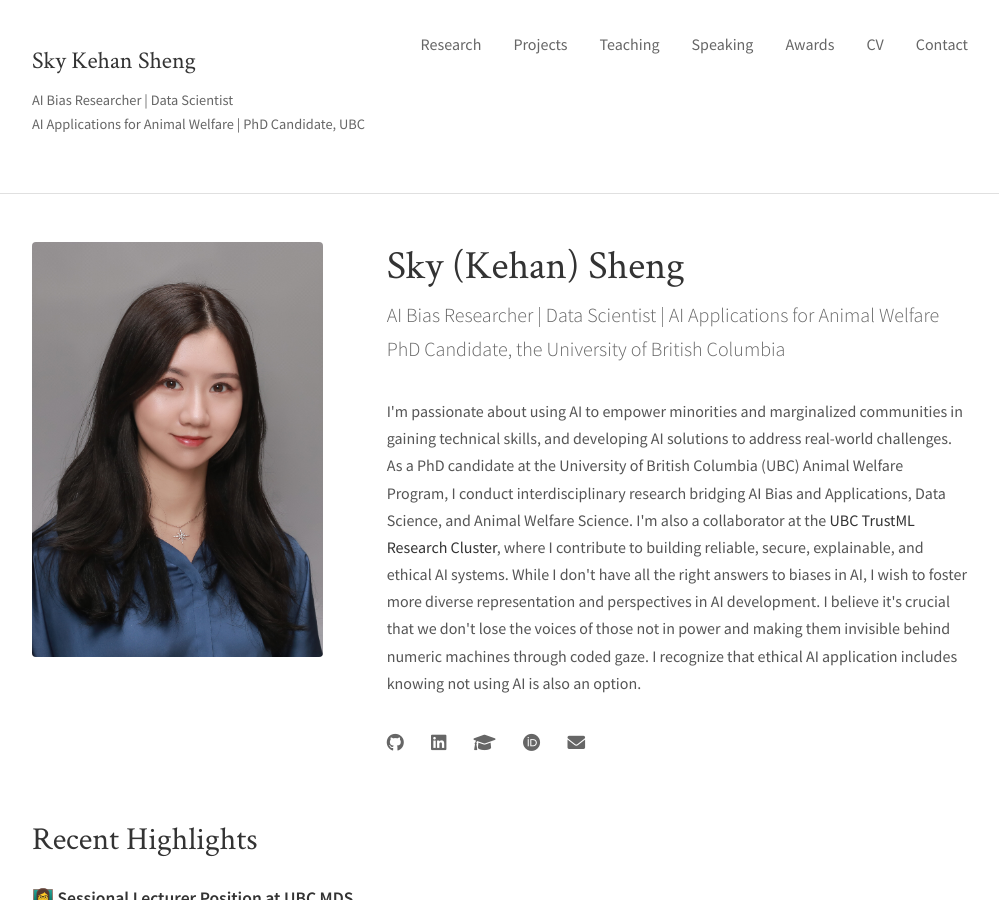
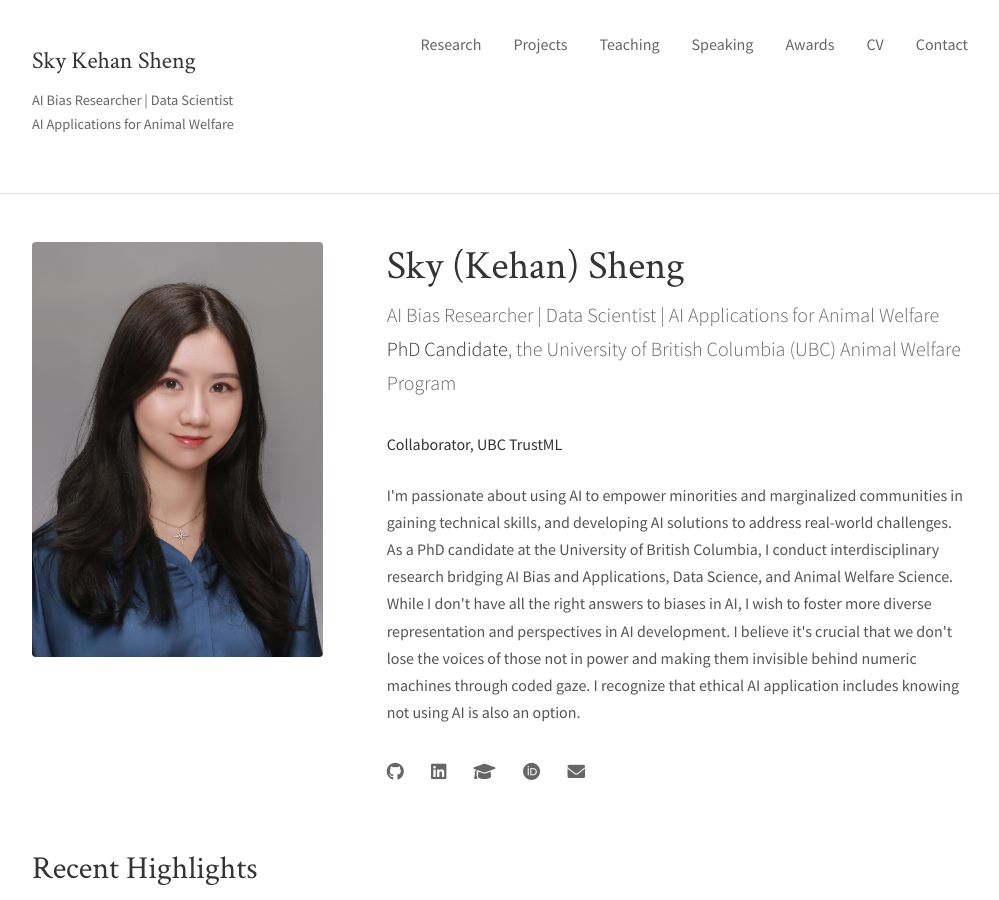
Before and after one commit to skysheng7/skysheng7.github.io, a Jekyll site: the page built from index.html, in a window 1280 px wide and 900 px high. Shown: the whole window, without its empty margins (140-1139 px from the left). Built offline with Jekyll 4.4.1, drawn with Linux system fonts in a browser that asks for light colours.

Commit message:
updatae title

```diff
--- a/_config.yml
+++ b/_config.yml
@@ -1,6 +1,6 @@
 # Site Settings
 title: "Sky Kehan Sheng "
-description: "AI Bias Researcher | Data Scientist <br> AI Applications for Animal Welfare | PhD Candidate, UBC"
+description: "AI Bias Researcher | Data Scientist <br> AI Applications for Animal Welfare"
 url: "https://skysheng7.github.io"
 repository: "skysheng7/skysheng7.github.io"
 
--- a/index.html
+++ b/index.html
@@ -12,10 +12,11 @@ description: "Sky Sheng - PhD Candidate at UBC specializing in AI bias and Appli
     <div class="hero-content">
         <h1>Sky (Kehan) Sheng</h1>
         <p class="hero-subtitle">AI Bias Researcher | Data Scientist | AI Applications for Animal Welfare <br>
-            PhD Candidate, the University of British Columbia</p>
+            <a href="https://awp.landfood.ubc.ca/people/graduate-students/kehan-sheng/" target="_blank">PhD Candidate</a>, the University of British Columbia (UBC) Animal Welfare Program</p>
+            <a href="https://trustml.ubc.ca/profiles/sky-sheng" target="_blank">Collaborator</a>, UBC TrustML</p>
 
         <div class="hero-description">
-            <p>I'm passionate about using AI to empower minorities and marginalized communities in gaining technical skills, and developing AI solutions to address real-world challenges. As a PhD candidate at the University of British Columbia (UBC) Animal Welfare Program, I conduct interdisciplinary research bridging AI Bias and Applications, Data Science, and Animal Welfare Science. I'm also a collaborator at the <a href="https://trustml.ubc.ca/profiles/sky-sheng" target="_blank">UBC TrustML Research Cluster</a>, where I contribute to building reliable, secure, explainable, and ethical AI systems. While I don't have all the right answers to biases in AI, I wish to foster more diverse representation and perspectives in AI development. I believe it's crucial that we don't lose the voices of those not in power and making them invisible behind numeric machines through coded gaze. I recognize that ethical AI application includes knowing not using AI is also an option.</p>
+            <p>I'm passionate about using AI to empower minorities and marginalized communities in gaining technical skills, and developing AI solutions to address real-world challenges. As a PhD candidate at the University of British Columbia, I conduct interdisciplinary research bridging AI Bias and Applications, Data Science, and Animal Welfare Science. While I don't have all the right answers to biases in AI, I wish to foster more diverse representation and perspectives in AI development. I believe it's crucial that we don't lose the voices of those not in power and making them invisible behind numeric machines through coded gaze. I recognize that ethical AI application includes knowing not using AI is also an option.</p>
         </div>
 
         <div class="social-links">
```
